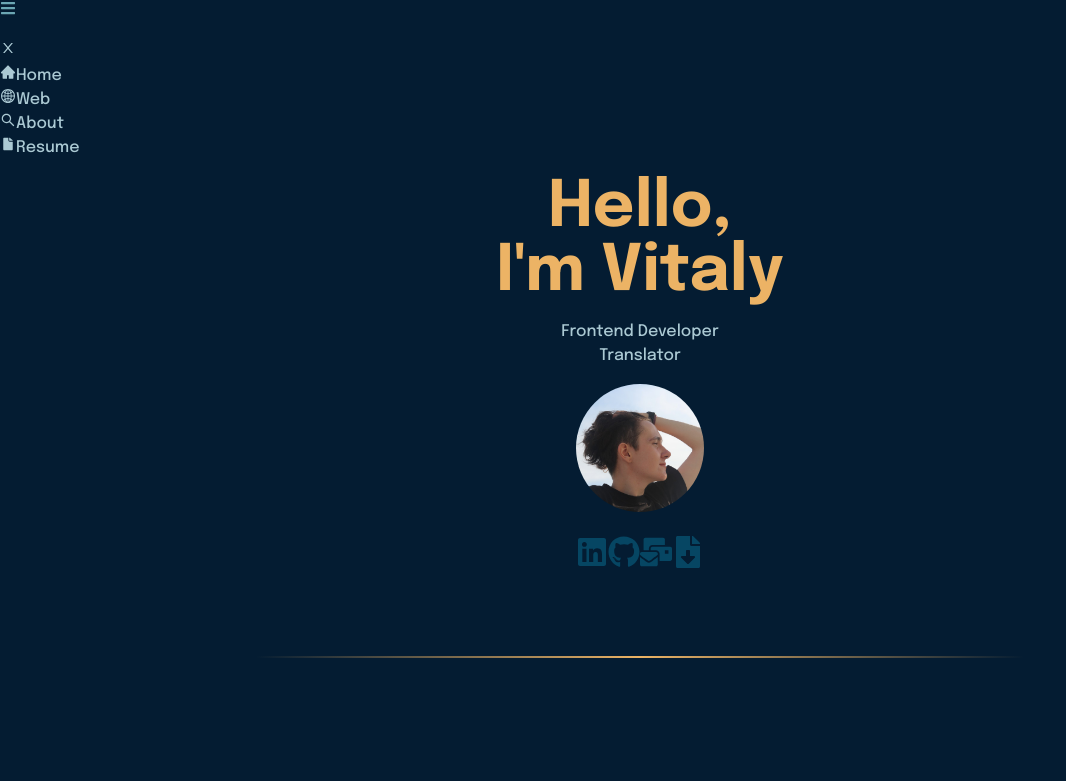
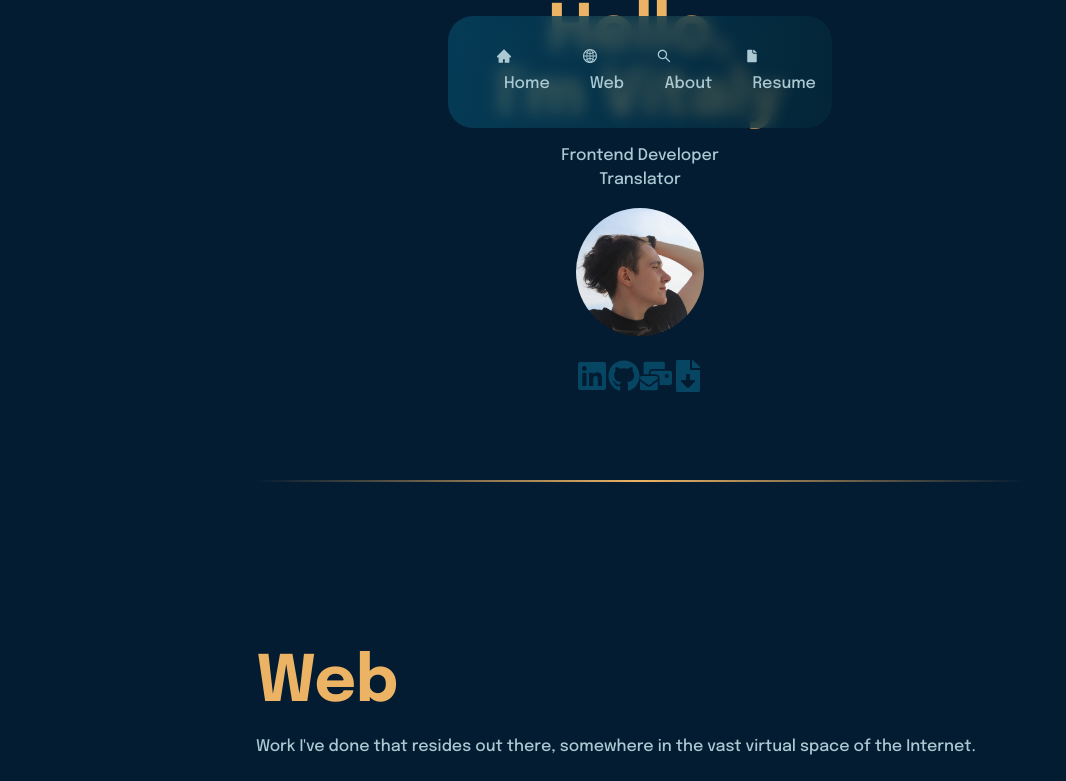
Before and after one commit to rosharp/portfolio, a React (Create React App) app: page / in a window 1280 px wide. Shown: the top 781 px of the page, without its empty margins (0-1066 px from the left). Built offline with nearby package versions, Linux system fonts and the light colour scheme.

Commit message:
Desktop sticky navbar

```diff
--- a/src/components/Layout.jsx
+++ b/src/components/Layout.jsx
@@ -16,13 +16,12 @@ const Layout = () => {
 
   const controlNavbar = () => {
     if (typeof window !== 'undefined') {
-      if (window.scrollY > lastScrollY) { // if scroll down hide the navbar
+      if (window.scrollY > lastScrollY) {
         setShow(false);
-      } else { // if scroll up show the navbar
+      } else {
         setShow(true);
       }
 
-      // remember current page location to use in the next move
       setLastScrollY(window.scrollY);
     }
   };
@@ -31,12 +30,11 @@ const Layout = () => {
     if (typeof window !== 'undefined') {
       window.addEventListener('scroll', controlNavbar);
 
-      // cleanup function
       return () => {
         window.removeEventListener('scroll', controlNavbar);
       };
     }
-  }, [lastScrollY]);
+  });
 
   useEffect(() => {
     const closeSidebar = (e) => {
@@ -67,7 +65,7 @@ const Layout = () => {
         <ul className="nav-links">
           <li className="navbar-toggle">
             <Link className="menu-bars" to={window.location} onClick={showSidebar}>
-              <AiIcons.AiOutlineClose />
+              <AiIcons.AiOutlineClose className="navbar-close" />
             </Link>
           </li>
 
--- a/src/components/SidebarData.js
+++ b/src/components/SidebarData.js
@@ -1,5 +1,4 @@
 import React from "react";
-import * as FaIcons from "react-icons/fa";
 import * as AiIcons from "react-icons/ai";
 import * as IoIcons from "react-icons/io";
 
@@ -7,7 +6,7 @@ export const SidebarData = [
     {
         title: "Home",
         path: "/",
-        icon: <AiIcons.AiFillHome />,
+        icon: <AiIcons.AiFillHome className="nav-icon" />,
         className: "nav-text",
     },
     {
--- a/src/css/style.css
+++ b/src/css/style.css
@@ -190,17 +190,19 @@ body {
   margin-bottom: 1rem;
 }
 
-@media (max-width: 1000px) {
 .hidden {
   position: fixed;
   top: -5rem;
-    transition: 300ms ease-in-out;
+  transition: 200ms;
 }
+
 .active {
   position: fixed;
   top: 2rem;
   transition: 200ms;
 }
+
+@media (max-width: 1000px) {
   .menu-bars {
     margin-left: 2rem;
     font-size: 2rem;
@@ -208,7 +210,7 @@ body {
     color: #ebcda2;
   }
   .nav-menu {
-    background-color: #04293A;
+    background-color: #04293a;
     width: 250px;
     height: 100vh;
     display: flex;
@@ -252,7 +254,7 @@ body {
     width: 100%;
   }
   .navbar-toggle {
-    background-color: #04293A;
+    background-color: #04293a;
     width: 100%;
     height: 80px;
     display: flex;
@@ -264,7 +266,7 @@ body {
     transition: 200ms;
   }
   .header-home {
-    margin-top: 20vh;
+    padding-top: 20vh;
   }
   .header-home .header-btn-container {
     margin-top: 5rem;
@@ -287,5 +289,44 @@ body {
     margin-bottom: 2rem;
   }
 }
+@media (min-width: 1000px) {
+  .navbar-show,
+.navbar-close {
+    display: none;
+  }
+  .nav-menu {
+    left: 35%;
+    right: 35%;
+  }
+  nav > * {
+    display: flex;
+    list-style: none;
+  }
+  .nav-menu {
+    background: linear-gradient(100deg, rgba(6, 70, 99, 0.75), rgba(4, 41, 58, 0.75));
+    backdrop-filter: blur(8px);
+    padding-block: 1rem;
+    margin-bottom: 2rem;
+    margin-top: 1rem;
+    border-radius: 25px;
+    position: fixed;
+    transition: 850ms;
+    z-index: 9999;
+  }
+  .nav-menu li {
+    margin-inline-start: 1rem;
+    margin-inline-end: 1rem;
+    background: linear-gradient(#ECB365 0 0) bottom left/var(--underline-width, 0%) 0.1em no-repeat;
+    display: inline-block;
+    text-decoration: none;
+    transition: background-size 0.5s;
+  }
+  .nav-menu li:hover {
+    --underline-width: 100%;
+  }
+  .nav-menu li span {
+    margin-left: 8px;
+  }
+}
 
 /*# sourceMappingURL=style.css.map */
--- a/src/css/style.scss
+++ b/src/css/style.scss
@@ -5,12 +5,14 @@ sans-serif;
 
 $clr-neutral-100: hsl(195, 31%, 75%);
 $clr-neutral-200: #064663;
-$clr-neutral-300: #04293A;
+$clr-neutral-300: #04293a;
 $clr-neutral-400: #041C32;
 
 $clr-accent-100: #ECB365;
 $clr-accent-200: #ebcda2;
 
+$clr-neutral-300-trsp: rgb(4, 41, 58, .75);
+$clr-neutral-200-trsp: rgb(6, 70, 99, .75);
 
 *,
 *::before,
@@ -224,7 +226,6 @@ body {
   }
 }
 
-@media(max-width: 1000px) {
 .hidden {
   position: fixed;
   top: -5rem;
@@ -237,6 +238,8 @@ body {
   transition: 200ms;
 }
 
+
+@media(max-width: 1000px) {
   .menu-bars {
     margin-left: 2rem;
     font-size: 2rem;
@@ -343,3 +346,52 @@ body {
     margin-bottom: 2rem;
   }
 }
+
+@media (min-width: 1000px) {
+
+  .navbar-show,
+  .navbar-close {
+    display: none;
+  }
+
+  .nav-menu {
+    left: 35%;
+    right: 35%;
+  }
+
+  nav>* {
+    display: flex;
+    list-style: none;
+  }
+
+  .nav-menu {
+    background: linear-gradient(100deg, $clr-neutral-200-trsp, $clr-neutral-300-trsp);
+    backdrop-filter: blur(8px);
+    padding-block: 1rem;
+    margin-bottom: 2rem;
+    margin-top: 1rem;
+    border-radius: 25px;
+    position: fixed;
+    transition: 850ms;
+    z-index: 9999;
+
+
+    li {
+      margin-inline-start: 1rem;
+      margin-inline-end: 1rem;
+      background: linear-gradient($clr-accent-100 0 0) bottom left/ var(--underline-width, 0%) 0.1em no-repeat;
+      display: inline-block;
+      text-decoration: none;
+      transition: background-size 0.5s;
+
+      &:hover {
+        --underline-width: 100%;
+      }
+
+      span {
+        margin-left: 8px;
+      }
+    }
+
+  }
+}
```
Also changed, not shown: src/css/dist/style.css, 1 other file (tests, documents, lock files or other folders). Lines whose indentation alone changed are shown as unchanged.
